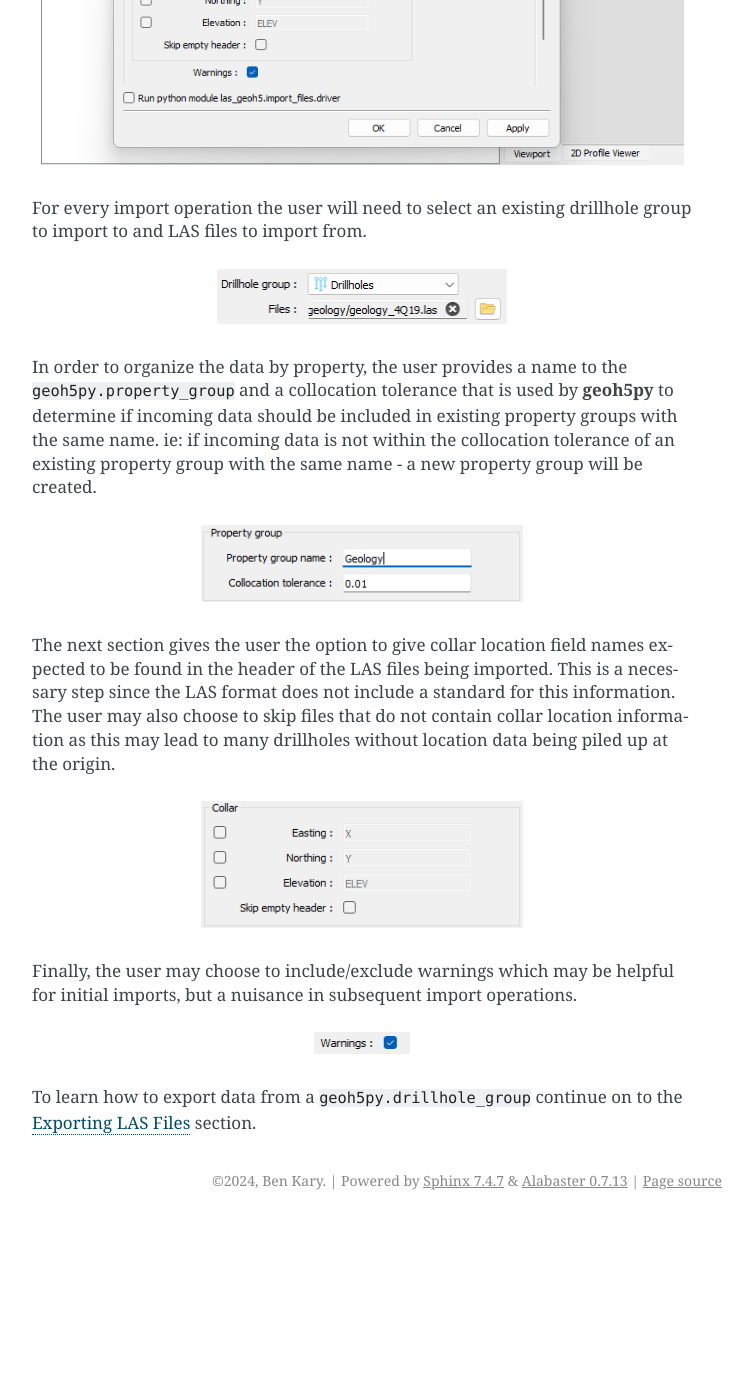
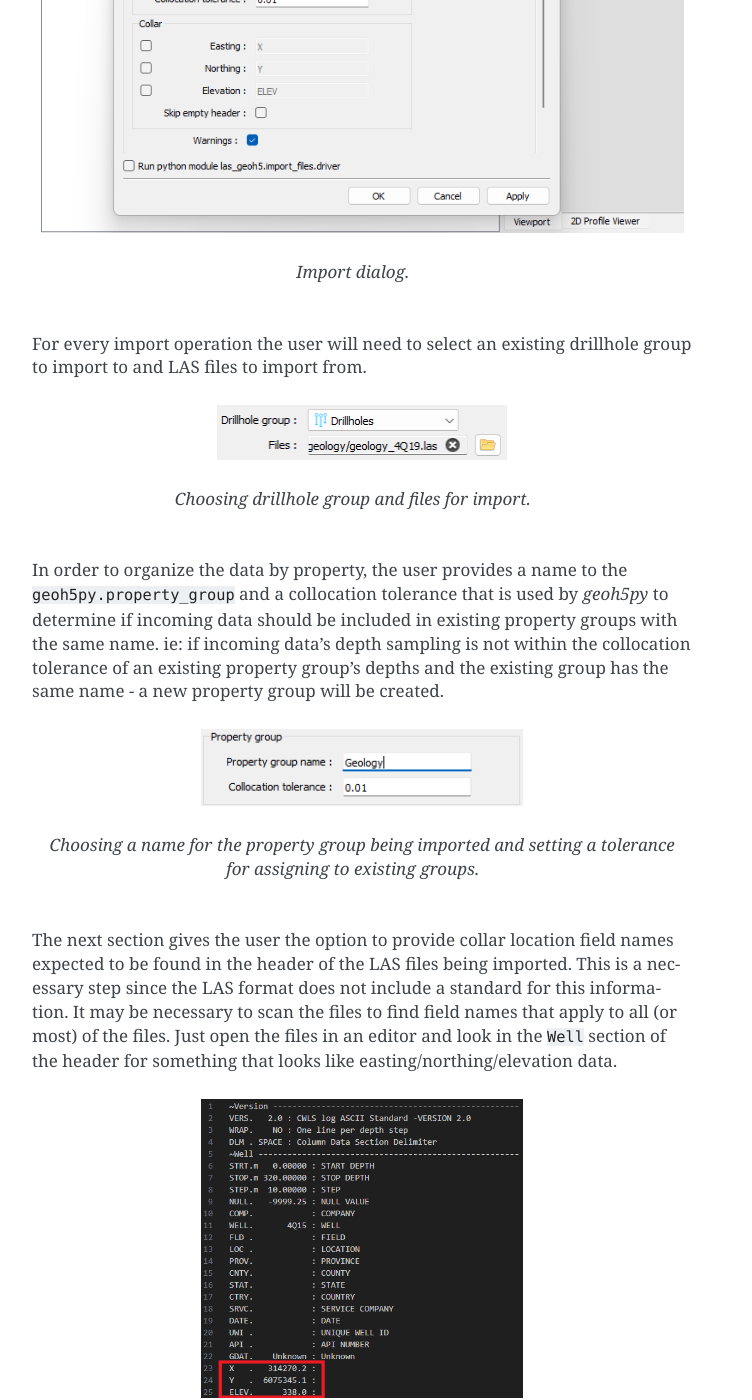
Before and after one commit to MiraGeoscience/las-geoh5, a Sphinx documentation site: the page built from docs/source/import.rst, in a window 1280 px wide and 1400 px high, scrolled down 947 px. Shown: the whole window, without its empty margins (388-1140 px from the left). Built offline with Sphinx 7.4.7, drawn with Linux system fonts in a browser that asks for light colours; before the commit the page ends 2167 px from its top, so only the background shows below that; some of the changed text lies outside the part shown.

Commit message:
Augment the docs with getting_started and usage sections and add some details for flat vs tree directory structure

```diff
--- a/docs/source/import.rst
+++ b/docs/source/import.rst
@@ -4,11 +4,13 @@
 ===================
 
 Depending on whether you have an existing drillhole group or not, you may need to
-create a new group.
+create a new group by right clicking in the object tree of ANALYST.
 
 .. figure:: /images/import/create_drillhole_group.png
     :align: center
     :width: 60%
+
+    *Creating a new drillhole group.*
 
 Once there's a group to import the data into, the import dialog will guide the
 user through the process.
@@ -17,6 +19,8 @@
     :align: center
     :width: 100%
 
+    *Import dialog.*
+
 For every import operation the user will need to select an existing drillhole
 group to import to and LAS files to import from.
 
@@ -24,27 +28,45 @@
     :align: center
     :width: 45%
 
+    *Choosing drillhole group and files for import.*
+
 In order to organize the data by property, the user provides a name to the
 ``geoh5py.property_group`` and a collocation tolerance that is used by
-**geoh5py** to determine if incoming data should be included in existing
-property groups with the same name.  ie: if incoming data is not within the
-collocation tolerance of an existing property group with the same name - a
-new property group will be created.
+*geoh5py* to determine if incoming data should be included in existing
+property groups with the same name.  ie: if incoming data's depth sampling
+is not within the collocation tolerance of an existing property group's
+depths and the existing group has the same name - a new property group will
+be created.
 
 .. figure:: /images/import/property_group_options.png
     :align: center
     :width: 50%
 
-The next section gives the user the option to give collar location field names
+    *Choosing a name for the property group being imported and setting a tolerance for assigning to existing groups.*
+
+The next section gives the user the option to provide collar location field names
 expected to be found in the header of the LAS files being imported.  This is a
 necessary step since the LAS format does not include a standard for this
-information.  The user may also choose to skip files that do not contain collar
-location information as this may lead to many drillholes without location data
+information.  It may be necessary to scan the files to find field names that apply
+to all (or most) of the files.  Just open the files in an editor and look in the
+``Well`` section of the header for something that looks like easting/northing/elevation
+data.
+
+.. figure:: /images/import/las_collar_locations.png
+    :align: center
+    :width: 50%
+
+    *Scanning LAS file headers for collar location data.*
+
+The user may also choose to ``skip_empty_header`` to ignore files that do not contain
+collar location information as this may lead to many drillholes without location data
 being piled up at the origin.
 
 .. figure:: /images/import/collar_options.png
     :align: center
     :width: 50%
+
+    *Collar location options including a checkbox to skip files without location data.*
 
 Finally, the user may choose to include/exclude warnings which may be helpful
 for initial imports, but a nuisance in subsequent import operations.
@@ -53,5 +75,7 @@
     :align: center
     :width: 15%
 
+    *Setting warnings preference.*
+
 To learn how to export data from a ``geoh5py.drillhole_group`` continue on to
 the :ref:`export` section.
--- a/docs/source/index.rst
+++ b/docs/source/index.rst
@@ -10,6 +10,8 @@
    :maxdepth: 2
    :caption: Contents:
 
+   getting_started
+   usage
    introduction
    import
    export
```
Also changed, not shown: docs/source/export.rst (+24 -0 lines), docs/source/getting_started.rst (added, +84 -0 lines), docs/source/usage.rst (added, +44 -0 lines), docs/source/images/basic_usage/drag_drop.gif (added), docs/source/images/basic_usage/dropdown.gif (added), docs/source/images/export/use_directories_false.png (added), docs/source/images/export/use_directories_true.png (added), docs/source/images/getting_started/Install_start_bat.png (added), docs/source/images/getting_started/Miniforge3_Setup-1.png (added), docs/source/images/getting_started/Miniforge3_Setup-3.png (added), docs/source/images/getting_started/extract.png (added), docs/source/images/getting_started/install_or_update.png (added), docs/source/images/import/las_collar_locations.png (added).
